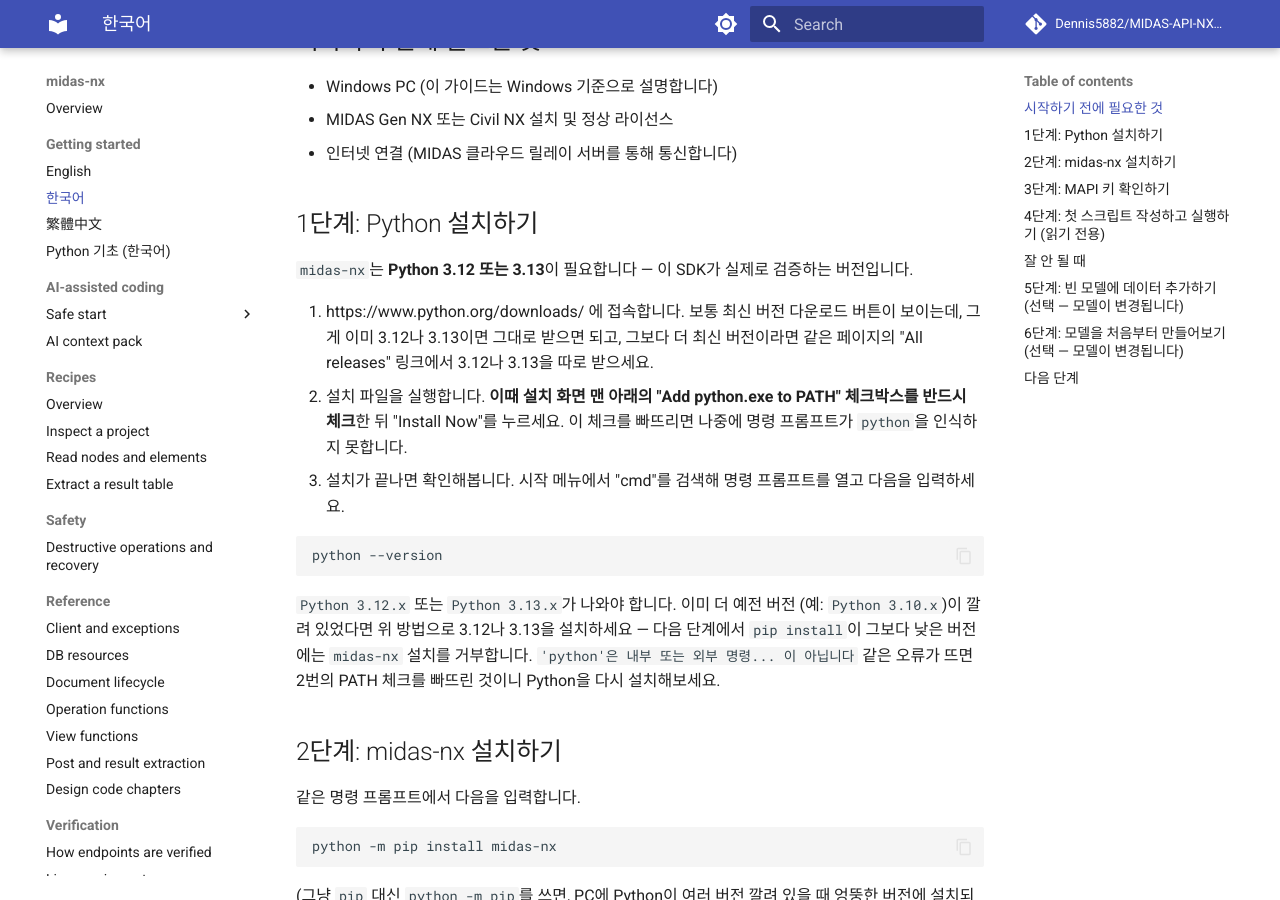
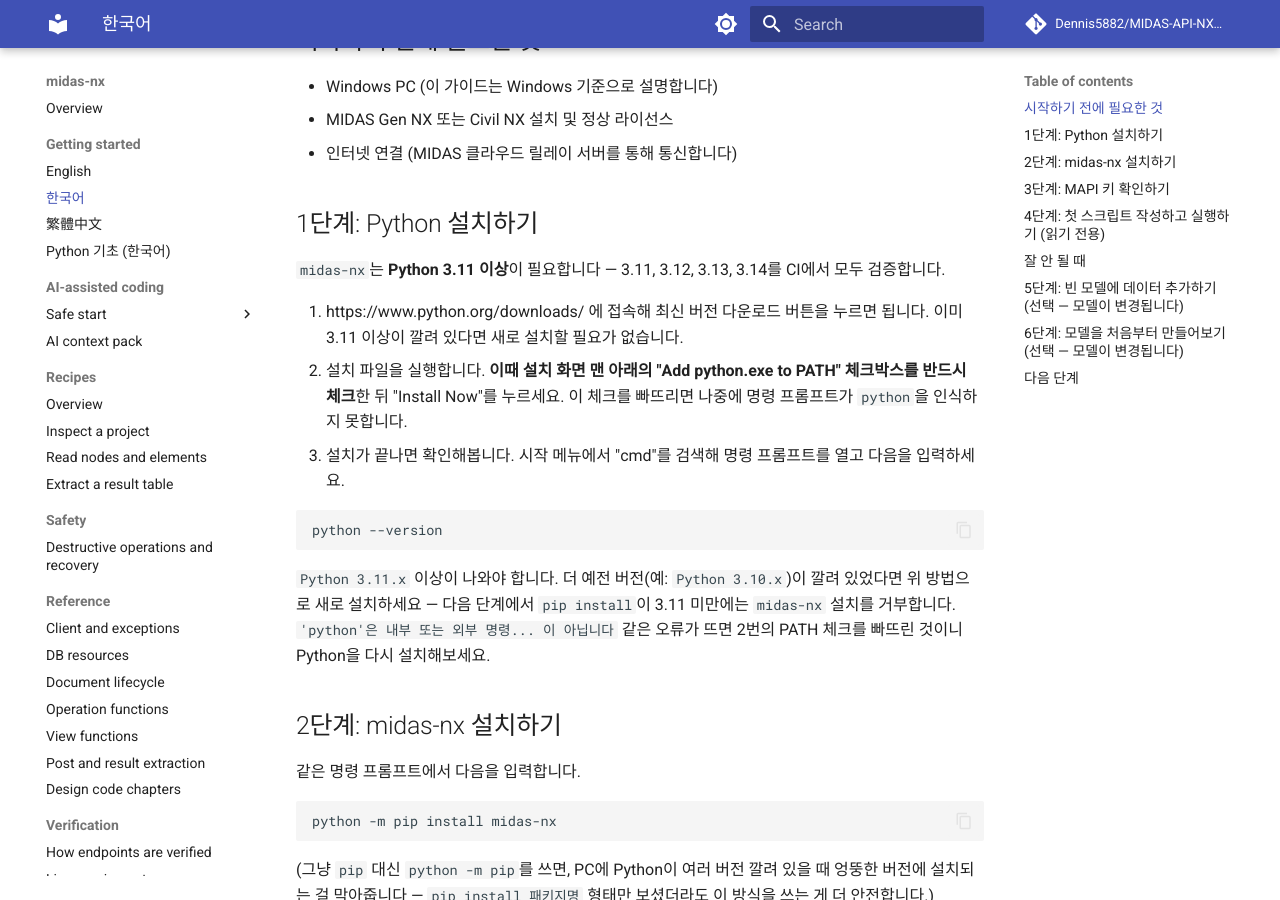
Before and after one commit to Dennis5882/MIDAS-API-NX-SDK, an MkDocs documentation site: the page built from docs/ko/quickstart.md, in a window 1280 px wide and 900 px high, scrolled down 501 px. Built offline with MkDocs 1.6.1 and Material for MkDocs 9.7.7, drawn with Linux system fonts in a browser that asks for light colours; comment, search, counter and statistics services are not loaded.

Commit message:
feat: support Python 3.11, and test through 3.14
The >=3.12 floor was never a property of the code. vermin puts
src/midas_nx's real minimum at 3.8: no PEP 695 syntax, no @override, no
typing_extensions, no version gates. v2.1.0 dropped 3.9, 3.10 and 3.11
in one move because 3.9 was past EOL and three dependency floors were
stuck behind it, and 3.10/3.11 went along for the ride.

3.11 comes back, measured rather than assumed: the full suite passes on
3.11.15, and it also passes on 3.14.5, which >=3.12 already allowed but
nothing tested or advertised. The CI matrix becomes 3.11 through 3.14,
so every classifier is a version CI actually runs.

3.10 stays out although requests, pytest and mypy all still floor there:
it reaches EOL next month, and any one of those bumping would force it
straight back out. Re-dropping a version weeks after adding it is the
churn v2.1.0 existed to end.

Also updates the three quickstarts, which walked beginners through
installing 3.12 or 3.13 specifically, to say "take the latest".

Co-Authored-By: Claude Opus 5 <noreply@anthropic.com>

````diff
--- a/docs/ko/quickstart.md
+++ b/docs/ko/quickstart.md
@@ -21,13 +21,11 @@
 
 ## 1단계: Python 설치하기
 
-`midas-nx`는 **Python 3.12 또는 3.13**이 필요합니다 — 이 SDK가 실제로
-검증하는 버전입니다.
+`midas-nx`는 **Python 3.11 이상**이 필요합니다 — 3.11, 3.12, 3.13, 3.14를
+CI에서 모두 검증합니다.
 
-1. https://www.python.org/downloads/ 에 접속합니다. 보통 최신 버전 다운로드
-   버튼이 보이는데, 그게 이미 3.12나 3.13이면 그대로 받으면 되고, 그보다
-   더 최신 버전이라면 같은 페이지의 "All releases" 링크에서 3.12나 3.13을
-   따로 받으세요.
+1. https://www.python.org/downloads/ 에 접속해 최신 버전 다운로드 버튼을
+   누르면 됩니다. 이미 3.11 이상이 깔려 있다면 새로 설치할 필요가 없습니다.
 2. 설치 파일을 실행합니다. **이때 설치 화면 맨 아래의 "Add python.exe to PATH"
    체크박스를 반드시 체크**한 뒤 "Install Now"를 누르세요. 이 체크를 빠뜨리면
    나중에 명령 프롬프트가 `python`을 인식하지 못합니다.
@@ -38,11 +36,11 @@
    python --version
    ```
 
-   `Python 3.12.x` 또는 `Python 3.13.x`가 나와야 합니다. 이미 더 예전 버전
-   (예: `Python 3.10.x`)이 깔려 있었다면 위 방법으로 3.12나 3.13을 설치하세요
-   — 다음 단계에서 `pip install`이 그보다 낮은 버전에는 `midas-nx` 설치를
-   거부합니다. `'python'은 내부 또는 외부 명령... 이 아닙니다` 같은 오류가
-   뜨면 2번의 PATH 체크를 빠뜨린 것이니 Python을 다시 설치해보세요.
+   `Python 3.11.x` 이상이 나와야 합니다. 더 예전 버전(예: `Python 3.10.x`)이
+   깔려 있었다면 위 방법으로 새로 설치하세요 — 다음 단계에서 `pip install`이
+   3.11 미만에는 `midas-nx` 설치를 거부합니다. `'python'은 내부 또는 외부
+   명령... 이 아닙니다` 같은 오류가 뜨면 2번의 PATH 체크를 빠뜨린 것이니
+   Python을 다시 설치해보세요.
 
 ## 2단계: midas-nx 설치하기
 
--- a/pyproject.toml
+++ b/pyproject.toml
@@ -11,7 +11,7 @@ dynamic = ["version"]
 description = "Unified Python SDK for the MIDAS NX Open API (Civil NX + Gen NX) - employee-led open source, not an official MIDAS IT product"
 readme = "README.md"
 license = "MIT"
-requires-python = ">=3.12"
+requires-python = ">=3.11"
 authors = [{ name = "Dennis5882" }]
 keywords = [
   "midas", "midas-nx", "midas-gen", "midas-civil", "civil-nx", "gen-nx",
@@ -23,8 +23,10 @@ classifiers = [
   "Development Status :: 5 - Production/Stable",
   "License :: OSI Approved :: MIT License",
   "Programming Language :: Python :: 3",
+  "Programming Language :: Python :: 3.11",
   "Programming Language :: Python :: 3.12",
   "Programming Language :: Python :: 3.13",
+  "Programming Language :: Python :: 3.14",
   "Operating System :: OS Independent",
   "Intended Audience :: Science/Research",
   "Intended Audience :: Developers",
@@ -74,7 +76,7 @@ packages = ["src/midas_nx"]
 testpaths = ["tests"]
 
 [tool.mypy]
-python_version = "3.12"
+python_version = "3.11"
 files = ["src/midas_nx"]
 ignore_missing_imports = true
 # Deliberately not --strict. The payload TypedDicts are documentation of a
````
Also changed, not shown: CLAUDE.md (+1 -1 lines), CONTRIBUTING.md (+8 -3 lines), docs/ai-coding/context-pack.md (+1 -1 lines), docs/contract_migration_brief.md (+1 -1 lines), docs/en/quickstart.md (+8 -9 lines), docs/zh-tw/quickstart.md (+6 -7 lines), 1 other file.
